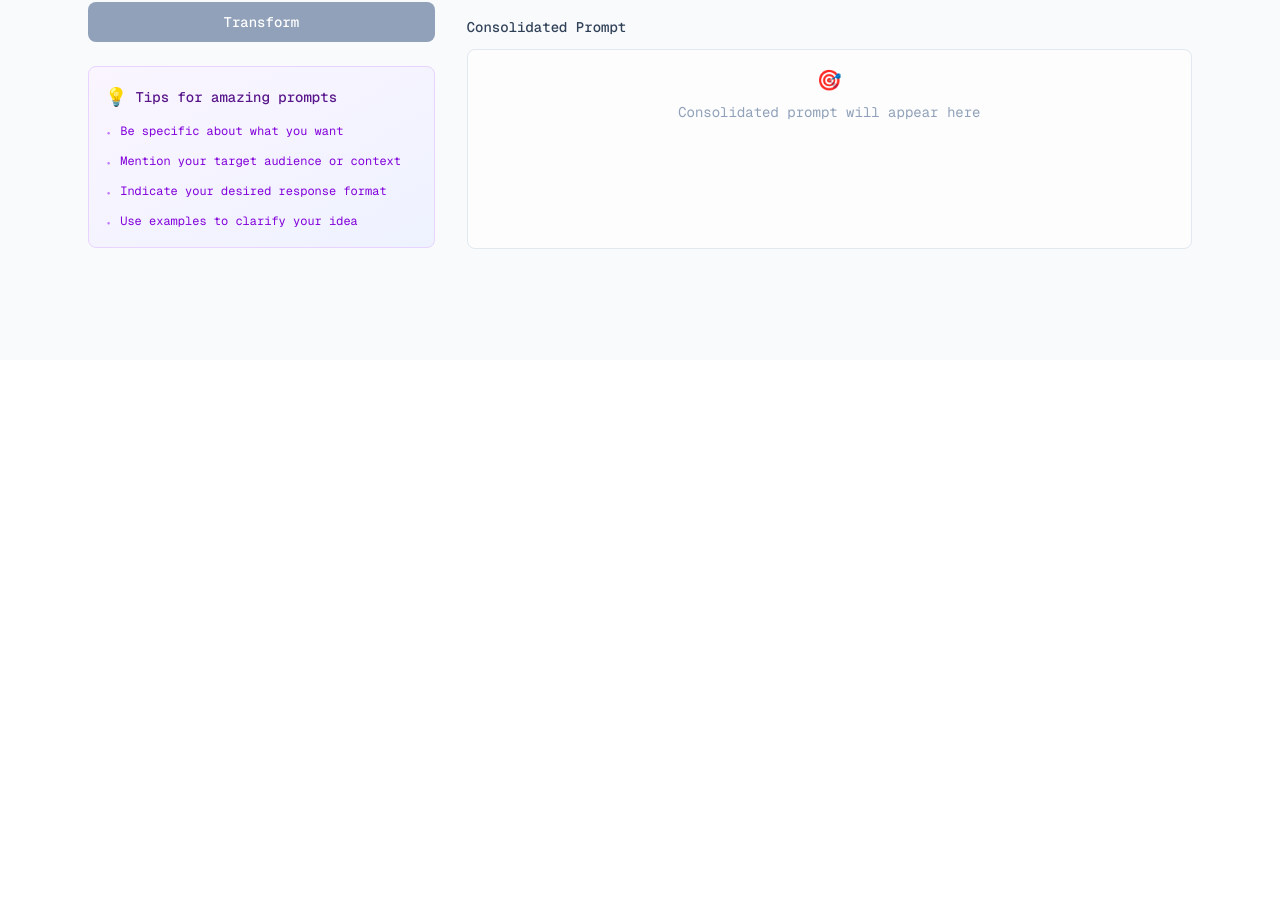
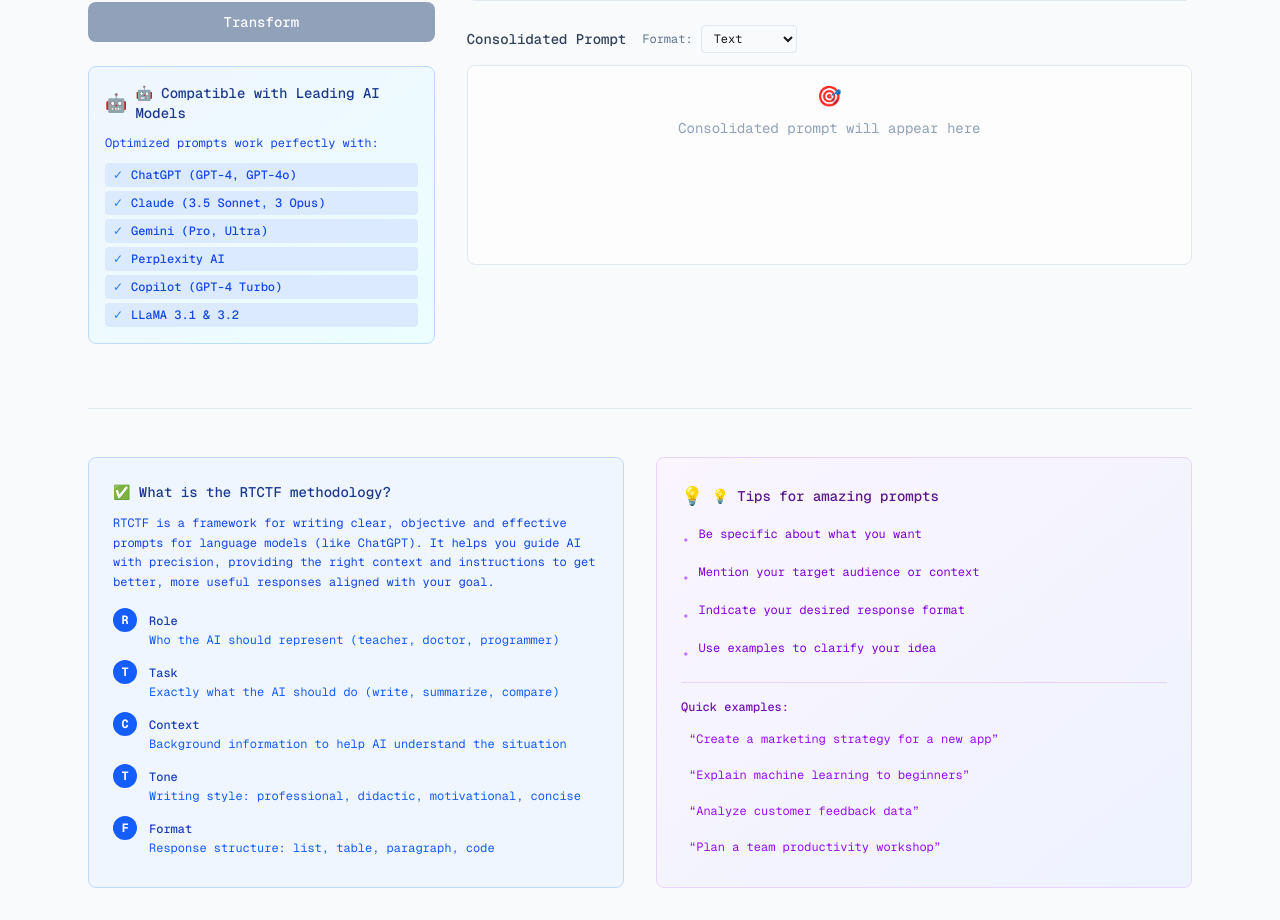
Before and after one commit to thiagoturini/app-rtctf-openai, a Next.js app: page / in a window 1280 px wide. Shown: the part 440-1360 px from the top of the page. Before the commit the page ends 800 px from the top, so only its background shows below. Built offline with nearby package versions, Linux system fonts and the light colour scheme.

Commit message:
Complete UX overhaul: dual output blocks, format selectors, AI models section, comprehensive footer

```diff
--- a/app/hooks/useTranslations.ts
+++ b/app/hooks/useTranslations.ts
@@ -54,6 +54,15 @@ interface Translations {
   // Dynamic placeholder examples
   placeholderExamples: string[];
 
+  // AI Models compatibility section
+  aiModelsTitle: string;
+  aiModelsDesc: string;
+  aiModels: string[];
+
+  // Tips section
+  tipsTitle: string;
+  tips: string[];
+
   // Footer
   version: string;
 
@@ -67,7 +76,7 @@ interface Translations {
 const translations: Record<Language, Translations> = {
   en: {
     title: "RTCTF Transformer",
-    subtitle: "Transform any question into a structured prompt",
+    subtitle: "Transform any question into a structured prompt for your AI",
     valueProposition: "Turn simple questions into optimized prompts that follow the RTCTF methodology (Role-Task-Context-Tone-Format) to get better responses from AI models.",
 
     inputLabel: "Your Question or Idea",
@@ -123,6 +132,27 @@ const translations: Record<Language, Translations> = {
       "Summarize the main benefits of remote work"
     ],
 
+    // AI Models compatibility
+    aiModelsTitle: "🤖 Compatible with Leading AI Models",
+    aiModelsDesc: "Optimized prompts work perfectly with:",
+    aiModels: [
+      "ChatGPT (GPT-4, GPT-4o)",
+      "Claude (3.5 Sonnet, 3 Opus)",
+      "Gemini (Pro, Ultra)",
+      "Perplexity AI",
+      "Copilot (GPT-4 Turbo)",
+      "LLaMA 3.1 & 3.2"
+    ],
+
+    // Tips section
+    tipsTitle: "💡 Tips for amazing prompts",
+    tips: [
+      "Be specific about what you want",
+      "Mention your target audience or context",
+      "Indicate your desired response format",
+      "Use examples to clarify your idea"
+    ],
+
     version: "v2.1",
 
     analytics: {
@@ -133,7 +163,7 @@ const translations: Record<Language, Translations> = {
 
   pt: {
     title: "RTCTF Transformer",
-    subtitle: "Transforme qualquer pergunta em um prompt estruturado",
+    subtitle: "Transforme qualquer pergunta em um prompt estruturado para sua IA",
     valueProposition: "Transforme perguntas simples em prompts otimizados que seguem a metodologia RTCTF (Papel-Tarefa-Contexto-Tom-Formato) para obter melhores respostas de modelos de IA.",
 
     inputLabel: "Sua Pergunta ou Ideia",
@@ -189,6 +219,27 @@ const translations: Record<Language, Translations> = {
       "Resumir os principais benefícios do trabalho remoto"
     ],
 
+    // Compatibilidade com modelos de IA
+    aiModelsTitle: "🤖 Compatível com os Principais Modelos de IA",
+    aiModelsDesc: "Prompts otimizados funcionam perfeitamente com:",
+    aiModels: [
+      "ChatGPT (GPT-4, GPT-4o)",
+      "Claude (3.5 Sonnet, 3 Opus)",
+      "Gemini (Pro, Ultra)",
+      "Perplexity AI",
+      "Copilot (GPT-4 Turbo)",
+      "LLaMA 3.1 & 3.2"
+    ],
+
+    // Seção de dicas
+    tipsTitle: "💡 Dicas para prompts incríveis",
+    tips: [
+      "Seja específico sobre o que você quer",
+      "Mencione seu público-alvo ou contexto",
+      "Indique o formato de resposta desejado",
+      "Use exemplos para clarificar sua ideia"
+    ],
+
     version: "v2.1",
 
     analytics: {
--- a/app/page.tsx
+++ b/app/page.tsx
@@ -27,7 +27,7 @@ export default function Home() {
   // Initialize hooks
   const analytics = useAnalytics();
   const { language, changeLanguage, t } = useTranslations();
-  const { format, formatContent, formatConfig } = useOutputFormat();
+  const { format, changeFormat, formatContent, formatConfig } = useOutputFormat();
   const { displayText: typingPlaceholder } = useTypingAnimation({
     texts: t.placeholderExamples,
     speed: 80,
@@ -322,32 +322,27 @@ export default function Home() {
               </form>
             </div>
 
-            {/* Creative Tips Section */}
-            <div className="bg-gradient-to-br from-purple-50 to-indigo-50 border border-purple-200 rounded-lg p-4">
+            {/* AI Models Compatibility Section */}
+            <div className="bg-gradient-to-br from-blue-50 to-cyan-50 border border-blue-200 rounded-lg p-4">
               <div className="flex items-center gap-2 mb-3">
-                <span className="text-lg">💡</span>
-                <h3 className="text-sm font-medium text-purple-900">
-                  {language === 'pt' ? 'Dicas para prompts incríveis' : 'Tips for amazing prompts'}
+                <span className="text-lg">🤖</span>
+                <h3 className="text-sm font-medium text-blue-900">
+                  {t.aiModelsTitle}
                 </h3>
               </div>
 
-              <div className="space-y-3 text-xs text-purple-700">
-                <div className="flex items-start gap-2">
-                  <span className="text-purple-400 mt-0.5">•</span>
-                  <p>{language === 'pt' ? 'Seja específico sobre o que você quer' : 'Be specific about what you want'}</p>
+              <p className="text-xs text-blue-700 mb-3">{t.aiModelsDesc}</p>
+
+              <div className="grid grid-cols-1 gap-1">
+                {t.aiModels.map((model, idx) => (
+                  <div
+                    key={idx}
+                    className="flex items-center gap-2 text-xs text-blue-700 bg-blue-100 rounded px-2 py-1"
+                  >
+                    <span className="text-blue-500">✓</span>
+                    <span className="font-medium">{model}</span>
                   </div>
-                <div className="flex items-start gap-2">
-                  <span className="text-purple-400 mt-0.5">•</span>
-                  <p>{language === 'pt' ? 'Mencione seu público-alvo ou contexto' : 'Mention your target audience or context'}</p>
-                </div>
-                <div className="flex items-start gap-2">
-                  <span className="text-purple-400 mt-0.5">•</span>
-                  <p>{language === 'pt' ? 'Indique o formato de resposta desejado' : 'Indicate your desired response format'}</p>
-                </div>
-                <div className="flex items-start gap-2">
-                  <span className="text-purple-400 mt-0.5">•</span>
-                  <p>{language === 'pt' ? 'Use exemplos para clarificar sua ideia' : 'Use examples to clarify your idea'}</p>
-                </div>
+                ))}
               </div>
             </div>
 
@@ -373,9 +368,30 @@ export default function Home() {
             {/* Optimized Prompt Card */}
             <div className="space-y-3">
               <div className="flex items-center justify-between">
+                <div className="flex items-center gap-4">
                   <label className="block text-sm font-medium text-slate-700">
                     {t.optimizedPromptLabel}
                   </label>
+
+                  {/* Format Selector for Optimized */}
+                  <div className="flex items-center gap-2">
+                    <span className="text-xs text-slate-500">{t.formatLabel}:</span>
+                    <select
+                      value={format}
+                      onChange={(e) => {
+                        const oldFormat = format;
+                        const newFormat = e.target.value as 'txt' | 'md' | 'yaml';
+                        changeFormat(newFormat);
+                        analytics.trackOutputFormatChanged(oldFormat, newFormat);
+                      }}
+                      className="text-xs border border-slate-200 rounded px-2 py-1 focus:ring-2 focus:ring-slate-400 focus:border-transparent"
+                    >
+                      <option value="txt">Text</option>
+                      <option value="md">Markdown</option>
+                      <option value="yaml">YAML</option>
+                    </select>
+                  </div>
+                </div>
 
                 {optimizedPrompt && (
                   <div className="flex gap-2">
@@ -431,9 +447,30 @@ export default function Home() {
             {/* Consolidated Prompt Card */}
             <div className="space-y-3">
               <div className="flex items-center justify-between">
+                <div className="flex items-center gap-4">
                   <label className="block text-sm font-medium text-slate-700">
                     {t.consolidatedPromptLabel}
                   </label>
+
+                  {/* Format Selector for Consolidated */}
+                  <div className="flex items-center gap-2">
+                    <span className="text-xs text-slate-500">{t.formatLabel}:</span>
+                    <select
+                      value={format}
+                      onChange={(e) => {
+                        const oldFormat = format;
+                        const newFormat = e.target.value as 'txt' | 'md' | 'yaml';
+                        changeFormat(newFormat);
+                        analytics.trackOutputFormatChanged(oldFormat, newFormat);
+                      }}
+                      className="text-xs border border-slate-200 rounded px-2 py-1 focus:ring-2 focus:ring-slate-400 focus:border-transparent"
+                    >
+                      <option value="txt">Text</option>
+                      <option value="md">Markdown</option>
+                      <option value="yaml">YAML</option>
+                    </select>
+                  </div>
+                </div>
 
                 {consolidatedPrompt && (
                   <div className="flex gap-2">
@@ -540,6 +577,91 @@ export default function Home() {
             )}
           </div>
         )}
+
+        {/* Footer with RTCTF Methodology Explanation */}
+        <div className="mt-16 border-t border-slate-200 pt-12">
+          <div className="grid md:grid-cols-2 gap-8">
+
+            {/* RTCTF Methodology */}
+            <div className="bg-blue-50 border border-blue-200 rounded-lg p-6">
+              <h3 className="text-sm font-medium text-blue-900 mb-3">{t.methodologyTitle}</h3>
+              <p className="text-xs text-blue-700 leading-relaxed mb-4">{t.methodologyDescription}</p>
+
+              <div className="space-y-3">
+                <div className="flex items-start gap-3">
+                  <div className="w-6 h-6 bg-blue-600 text-white rounded-full flex items-center justify-center text-xs font-bold">R</div>
+                  <div>
+                    <span className="text-xs font-medium text-blue-800">{t.role}</span>
+                    <p className="text-xs text-blue-600">{t.roleDesc}</p>
+                  </div>
+                </div>
+                <div className="flex items-start gap-3">
+                  <div className="w-6 h-6 bg-blue-600 text-white rounded-full flex items-center justify-center text-xs font-bold">T</div>
+                  <div>
+                    <span className="text-xs font-medium text-blue-800">{t.task}</span>
+                    <p className="text-xs text-blue-600">{t.taskDesc}</p>
+                  </div>
+                </div>
+                <div className="flex items-start gap-3">
+                  <div className="w-6 h-6 bg-blue-600 text-white rounded-full flex items-center justify-center text-xs font-bold">C</div>
+                  <div>
+                    <span className="text-xs font-medium text-blue-800">{t.context}</span>
+                    <p className="text-xs text-blue-600">{t.contextDesc}</p>
+                  </div>
+                </div>
+                <div className="flex items-start gap-3">
+                  <div className="w-6 h-6 bg-blue-600 text-white rounded-full flex items-center justify-center text-xs font-bold">T</div>
+                  <div>
+                    <span className="text-xs font-medium text-blue-800">{t.tone}</span>
+                    <p className="text-xs text-blue-600">{t.toneDesc}</p>
+                  </div>
+                </div>
+                <div className="flex items-start gap-3">
+                  <div className="w-6 h-6 bg-blue-600 text-white rounded-full flex items-center justify-center text-xs font-bold">F</div>
+                  <div>
+                    <span className="text-xs font-medium text-blue-800">{t.format}</span>
+                    <p className="text-xs text-blue-600">{t.formatDesc}</p>
+                  </div>
+                </div>
+              </div>
+            </div>
+
+            {/* Tips Section */}
+            <div className="bg-gradient-to-br from-purple-50 to-indigo-50 border border-purple-200 rounded-lg p-6">
+              <div className="flex items-center gap-2 mb-4">
+                <span className="text-lg">💡</span>
+                <h3 className="text-sm font-medium text-purple-900">
+                  {t.tipsTitle}
+                </h3>
+              </div>
+
+              <div className="space-y-3">
+                {t.tips.map((tip, idx) => (
+                  <div key={idx} className="flex items-start gap-2">
+                    <span className="text-purple-400 mt-0.5">•</span>
+                    <p className="text-xs text-purple-700">{tip}</p>
+                  </div>
+                ))}
+              </div>
+
+              {/* Quick Examples */}
+              <div className="mt-4 pt-4 border-t border-purple-200">
+                <h4 className="text-xs font-medium text-purple-800 mb-2">{t.examplesTitle}</h4>
+                <div className="space-y-1">
+                  {t.examples.map((example, idx) => (
+                    <button
+                      key={idx}
+                      onClick={() => setText(example)}
+                      className="block w-full text-left text-xs text-purple-600 hover:text-purple-800 hover:bg-purple-100 p-2 rounded transition-colors"
+                    >
+                      &ldquo;{example}&rdquo;
+                    </button>
+                  ))}
+                </div>
+              </div>
+            </div>
+          </div>
+        </div>
       </div>
     </div>
   );
```
Lines whose indentation alone changed are shown as unchanged.
